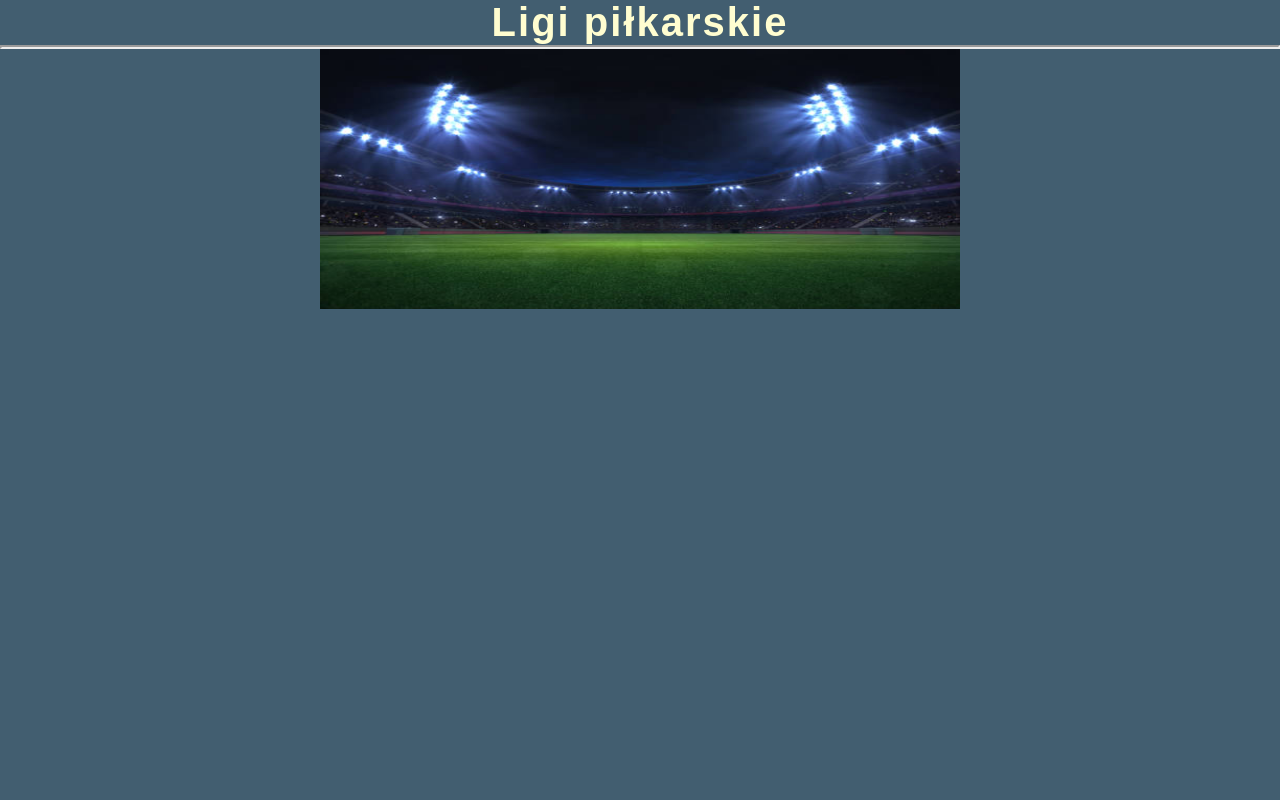
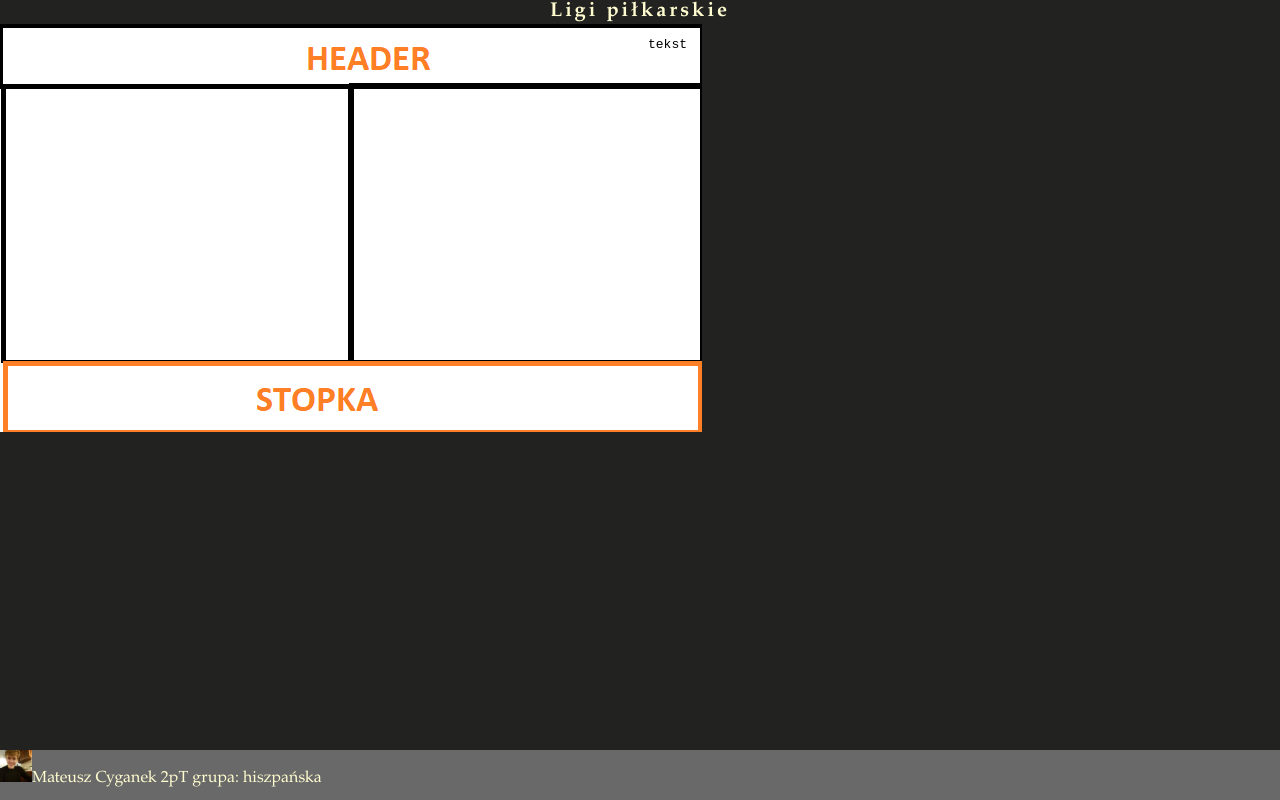
Before and after one commit to KneeGs/Repository1, a plain HTML site: page index.html in a window 1280 px wide. Drawn offline with Linux system fonts and the light colour scheme.

Commit message:
Dodanie pliku i edycja css

```diff
--- a/index.html
+++ b/index.html
@@ -3,17 +3,13 @@
 <head>
     <meta charset="UTF-8">
     <meta http-equiv="X-UA-Compatible" content="IE=edge">
-    <title>Strona główna</title>
-    <link rel="stylesheet" href="style.css">
+    <title>Strona na zawodowe</title>
+    <link href="style.css" rel="stylesheet" type="text/css">
 </head>
 <body>
-<div id="Header">
-    <h1>Ligi piłkarskie</h1>
-    <hr>
-    <img src="stadion.jpg" alt="stadion">
-</div>
-<div id="stopka">
-
-</div>
+    <div type="text-effect"><h2>Ligi piłkarskie</h2></div>
+    <div id="lewy_div"><img src="szablon.png"></div>
+    <div id="prawy_div"><p><iframe src="bazadanych.txt" frameborder="0"></iframe></p></div>
+    <div id="footer"><a href="https://www.facebook.com/mateuszcyganek12/"><img src="toja.jpg"></a>Mateusz Cyganek 2pT grupa: hiszpańska</div>
 </body>
 </html>
--- a/style.css
+++ b/style.css
@@ -1,23 +1,35 @@
 *{
     margin: 0;
     padding: 0;
-    font-family: Arial, Helvetica, sans-serif;
-    color: #FFFDD0;
+    font-family: Garamond;
 }
 body{
-    background-color:#425e70;
-}
+    color: #FFFDD0;;
+    background-color: rgb(34, 34, 33);
+   }
+   #lewy_div{
+    width: 50%;
+    float: left;
+   }
+#prawy_div{
+    width: 50%;
+    float: left;
+   }
+   h2{
+       font-size: 20px;
+       text-align: center;
+       letter-spacing: 3px;
+   }
+   #footer{
+    position: absolute;
+    height: 50px;
+    right: 0;
+    bottom:0;
+    left:0;
+    background-color:#696969;
 
-#Header {
-    text-align: center;
-    font-size: 20px;
-    letter-spacing: 2px;
-}
-#Header img{
-    width: 50%;
-    height: 260px;
-}
-hr{
-    border-style:inset;
-    border-width: 2px;
-}
+   }
+   #footer img{
+        width: 32px;
+        height: 32px;
+   }
```
Also changed, not shown: bazadanych.txt (added), szablon.png (added), toja.jpg (added).
